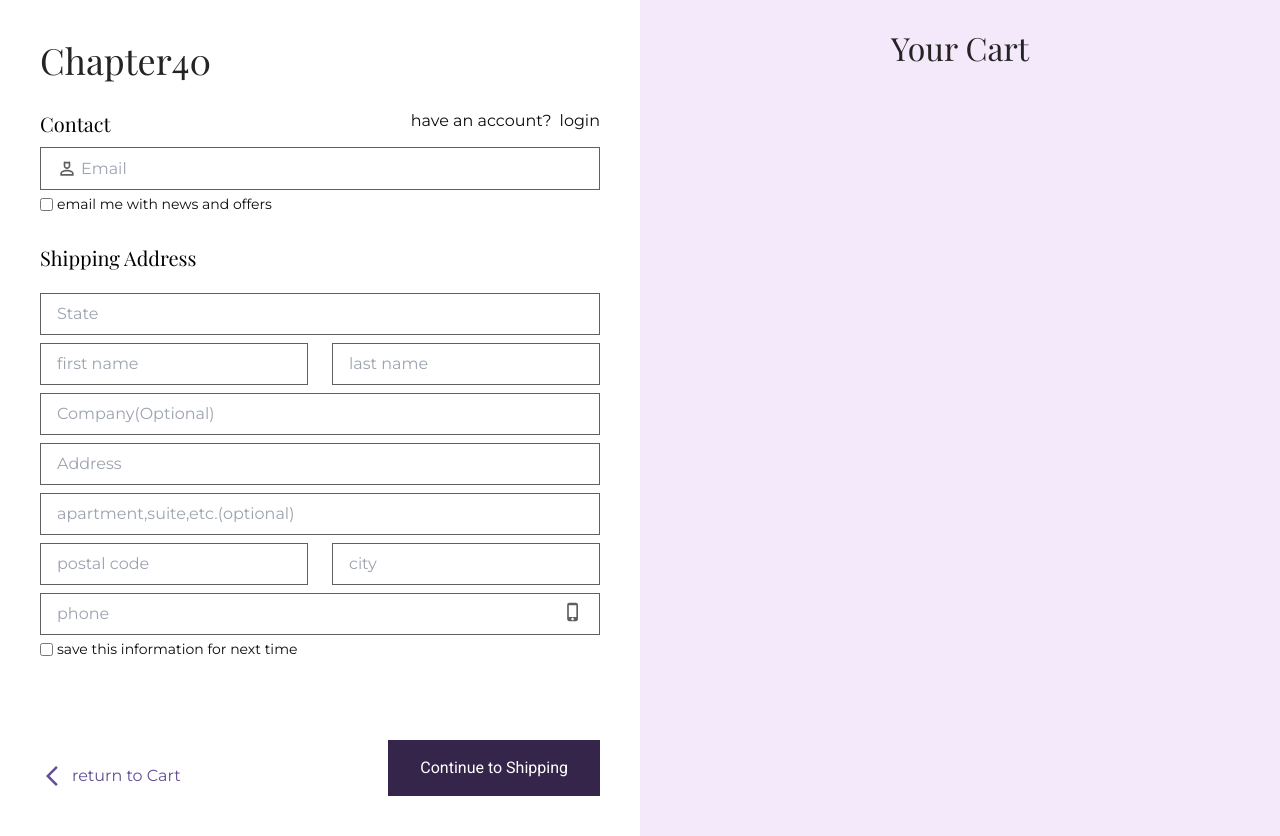
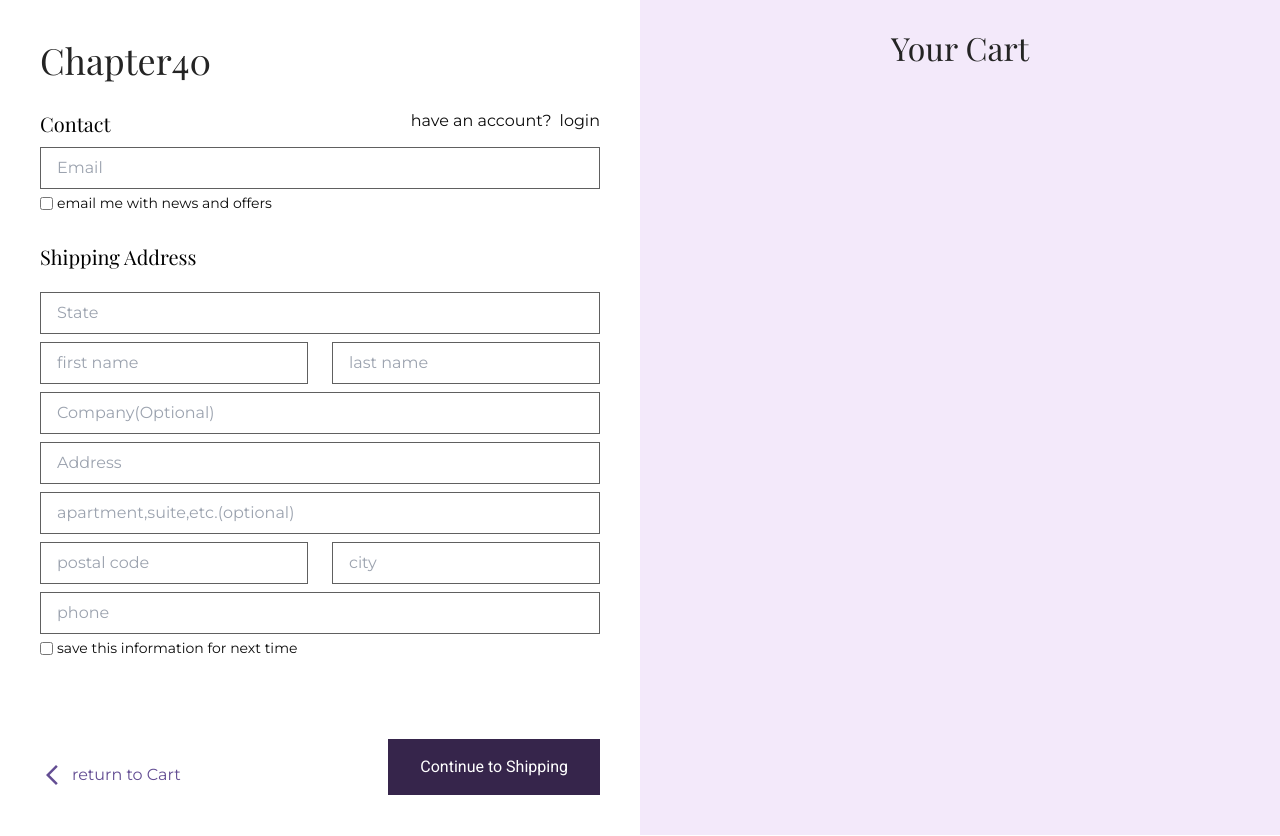
Before and after one commit to Temi-Dire/chapter40-website, a React (Vite) app: page /navigation-page/info in a window 1280 px wide. Built offline with nearby package versions, Linux system fonts and the light colour scheme.

Commit message:
Added Error messages

```diff
--- a/src/pages/Information.tsx
+++ b/src/pages/Information.tsx
@@ -1,6 +1,4 @@
 import { Link, useNavigate } from "react-router-dom";
-import Person4OutlinedIcon from "@mui/icons-material/Person4Outlined";
-import PhoneIphoneOutlinedIcon from "@mui/icons-material/PhoneIphoneOutlined";
 import { useForm } from "react-hook-form";
 import { z } from "zod";
 import { zodResolver } from "@hookform/resolvers/zod";
@@ -13,16 +11,19 @@ interface Props {
 }
 
 const schema = z.object({
-  state: z.string(),
-  email: z.string().min(5, "not up to 5 characters"),
-  firstName: z.string(),
-  lastName: z.string(),
+  state: z.string().min(3, { message: "State should be a least 3 characters" }),
+  email: z
+    .string()
+    .min(5, "not up to 5 characters")
+    .email("The email format you entered is invalid"),
+  firstName: z.string().min(3, "Name should have at least 3 characters"),
+  lastName: z.string().min(3, "Name should have at least 3 characters"),
   company: z.string(),
-  address: z.string(),
+  address: z.string().min(5, "Address should contain at least 5 characters"),
   apartment: z.string(),
-  postalCode: z.string().min(6).max(6),
-  city: z.string(),
-  phone: z.string().min(5),
+  postalCode: z.string().min(6, "Postal code should be at least 6 digits"),
+  city: z.string().min(3),
+  phone: z.string().min(5, "Number should be at least 5 digits"),
 });
 
 type FormData = z.infer<typeof schema>;
@@ -37,10 +38,9 @@ const Information = ({ onSubmit }: Props) => {
     formState: { errors, isValid },
   } = useForm<FormData>({ resolver: zodResolver(schema), mode: "onBlur" });
 
-
   const inputContainerStyles = {
-    base: "lg:w-1/2 border border-[#606060] px-[16px] py-2",
-    input: "outline-none w-full",
+    base: "lg:w-1/2 border border-[#606060]",
+    input: "outline-none px-[16px] py-2 w-full",
   };
   const allowOnlyNumbers: KeyboardEventHandler<HTMLInputElement> = (evt) => {
     const keysAllowed: string[] = [
@@ -90,18 +90,17 @@ const Information = ({ onSubmit }: Props) => {
             )}
           </div>
           <div
-            className={`flex border items-center border-[#606060] px-[16px] ${
+            className={`flex border items-center border-[#606060]  ${
               errors.email ? "border-red-600" : ""
-            } py-2 space-x-[4px]`}
+            } `}
           >
-            <Person4OutlinedIcon fontSize="small" className="text-[#606060]" />
             <div className="flex-1">
               <input
                 {...register("email")}
                 type="email"
                 placeholder="Email"
                 required
-                className={`font-montserrat  outline-none w-full text-[#606060]`}
+                className="font-montserrat py-2 px-[16px]  outline-none w-full text-[#606060]"
               />
             </div>
           </div>
@@ -118,17 +117,24 @@ const Information = ({ onSubmit }: Props) => {
             Shipping Address
           </header>
           <div className="space-y-[8px] font-montserrat">
-            <div className="flex justify-between border border-[#606060] px-[16px] py-2 space-x-[4px]">
+            <div className="flex justify-between border border-[#606060]  space-x-[4px]">
               <input
                 {...register("state")}
                 type="text"
                 placeholder="State"
                 required
-                className="outline-none w-full text-[#606060]"
+                className="outline-none px-[16px] py-2 w-full text-[#606060]"
               />
             </div>
+            {errors.state && (
+              <p className="text-red-600">{errors.state.message}</p>
+            )}
             <div className="space-y-[8px] lg:space-y-0 lg:flex lg:space-x-[24px] font-montserrat">
-              <div className={inputContainerStyles.base}>
+              <div
+                className={`${inputContainerStyles.base} ${
+                  errors.firstName ? "border-red-600" : ""
+                }`}
+              >
                 <input
                   {...register("firstName")}
                   type="text"
@@ -137,7 +143,12 @@ const Information = ({ onSubmit }: Props) => {
                   className={inputContainerStyles.input}
                 />
               </div>
-              <div className={inputContainerStyles.base}>
+
+              <div
+                className={`${inputContainerStyles.base} ${
+                  errors.lastName ? "border-red-600" : ""
+                }`}
+              >
                 <input
                   {...register("lastName")}
                   type="text"
@@ -147,33 +158,37 @@ const Information = ({ onSubmit }: Props) => {
                 />
               </div>
             </div>
-            <div className="flex justify-between border border-[#606060] px-[16px] py-2">
+            <div className="flex justify-between border border-[#606060]">
               <input
                 {...register("company")}
                 type="text"
                 placeholder="Company(Optional)"
-                className="outline-none w-full"
+                className="outline-none px-[16px] py-2 w-full"
               />
             </div>
-            <div className="flex justify-between border border-[#606060] px-[16px] py-2">
+            <div className="flex justify-between border border-[#606060] ">
               <input
                 {...register("address")}
                 type="text"
                 placeholder="Address"
                 required
-                className="outline-none w-full"
+                className="outline-none px-[16px] py-2 w-full"
               />
             </div>
-            <div className="flex justify-between border border-[#606060] px-[16px] py-2">
+            <div className="flex justify-between border border-[#606060]">
               <input
                 {...register("apartment")}
                 type="text"
                 placeholder="apartment,suite,etc.(optional)"
-                className="outline-none w-full"
+                className="outline-none px-[16px] py-2 w-full"
               />
             </div>
             <div className="space-y-[8px] lg:space-y-0 lg:flex lg:space-x-[24px] font-montserrat">
-              <div className={inputContainerStyles.base}>
+              <div
+                className={`${inputContainerStyles.base} ${
+                  errors.postalCode ? "border-red-600" : ""
+                }`}
+              >
                 <input
                   {...register("postalCode")}
                   type="text"
@@ -183,7 +198,11 @@ const Information = ({ onSubmit }: Props) => {
                   onKeyDown={allowOnlyNumbers}
                 />
               </div>
-              <div className={inputContainerStyles.base}>
+              <div
+                className={`${inputContainerStyles.base} ${
+                  errors.city ? "border-red-600" : ""
+                }`}
+              >
                 <input
                   {...register("city")}
                   type="text"
@@ -193,24 +212,24 @@ const Information = ({ onSubmit }: Props) => {
                 />
               </div>
             </div>
-            <div className="flex justify-between border border-[#606060] px-[16px] py-2 space-x-[4px]">
-              <div className="flex-1">
+            <div
+              className={`flex justify-between border ${
+                errors.phone ? "border-red-600" : ""
+              } border-[#606060] space-x-[4px]`}
+            >
               <input
                 {...register("phone")}
                 type="text"
                 placeholder="phone"
                 required
-                  className="outline-none w-full text-[#606060]"
+                className="outline-none w-full px-[16px] py-2 text-[#606060]"
                 onKeyDown={allowOnlyNumbers}
               />
             </div>
-              <PhoneIphoneOutlinedIcon
-                fontSize="small"
-                className=" text-[#606060]"
-              />
+            {errors.phone && (
+              <p className="text-red-600">{errors.phone.message}</p>
+            )}
           </div>
-          </div>
-
 
           <div className="flex space-x-1 mt-1 mb-[80px]">
             <input type="checkbox" className="rounded-none" />
@@ -223,17 +242,16 @@ const Information = ({ onSubmit }: Props) => {
             <button
               disabled={!isValid}
               type="submit"
-              onClick={() => setTimeout(() => {
-                navigate("/navigation-page/shipping"), 3000
-
-              })}
+              onClick={() =>
+                setTimeout(() => {
+                  navigate("/navigation-page/shipping"), 3000;
+                })
+              }
               className="bg-darkPrimary w-full lg:w-auto px-[32px] hover:cursor-pointer py-[16px] text-white font-roboto"
             >
               <p>Continue to Shipping</p>
             </button>
             <div className="flex space-x-2 font-montserrat text-[#634D93] text-[16px]">
-
-
               <button onClick={() => navigate("/cart")}>
                 <ArrowBackIosNewOutlinedIcon />
               </button>
```
Lines whose indentation alone changed are shown as unchanged.
